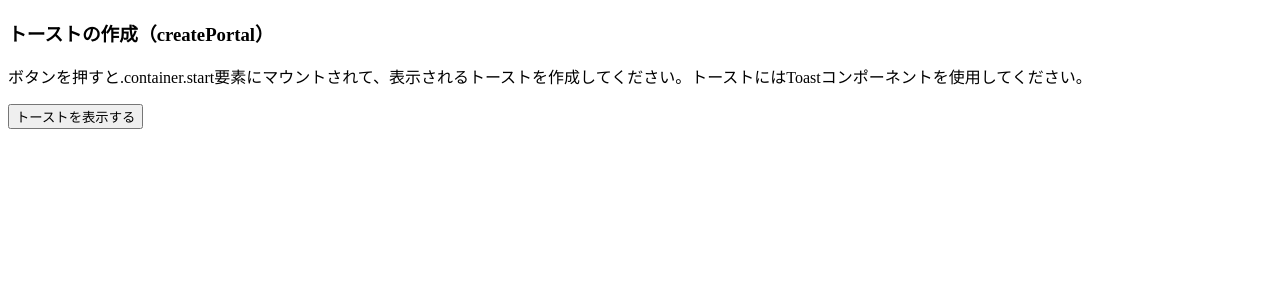
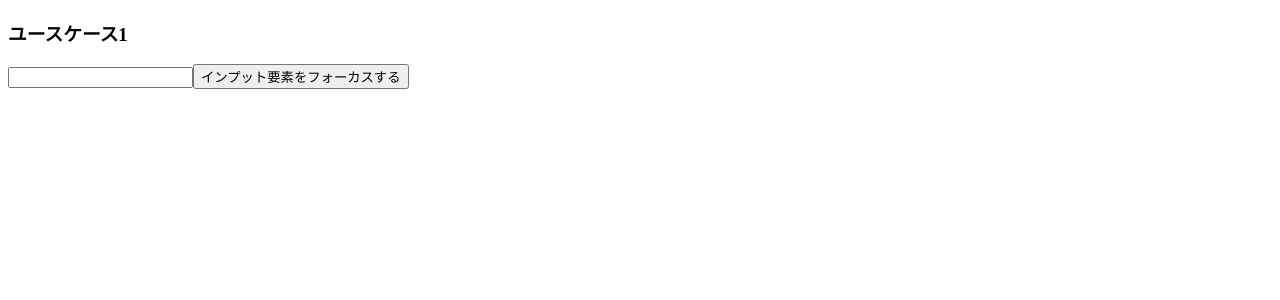
Before and after one commit to Anji0358/react-practice, a React (Vite) app: page / in a window 1280 px wide. Shown: the top 300 px of the page. Built offline with nearby package versions, Linux system fonts and the light colour scheme.

Commit message:
add:refの練習

```diff
--- /dev/null
+++ b/src/components08/Ref.tsx
@@ -0,0 +1,26 @@
+import { useRef, useState } from "react";
+
+const Case1 = () => {
+  const [value, setValue] = useState("");
+  const inputRef=useRef<HTMLInputElement>(null);
+
+  return (
+    <div>
+      <h3>ユースケース1</h3>
+      <input type="text" ref={inputRef} value={value} onChange={(e) => setValue(e.target.value)} />
+      <button onClick={()=>inputRef.current?.focus()}>
+        インプット要素をフォーカスする
+      </button>
+    </div>
+  );
+};
+
+const Example = () => {
+  return (
+    <>
+      <Case1 />
+    </>
+  );
+};
+
+export default Example;
--- a/src/main.tsx
+++ b/src/main.tsx
@@ -9,9 +9,10 @@ import Form2 from './components06/Form02'
 import Todo from './components06/Todo'
 import Style from './components07/Style'
 import Style2 from './components07/Style02'
+import Ref from './components08/Ref'
 
 createRoot(document.getElementById('root')!).render(
   <StrictMode>
-    <Example />
+    <Ref />
   </StrictMode>,
 )
```
